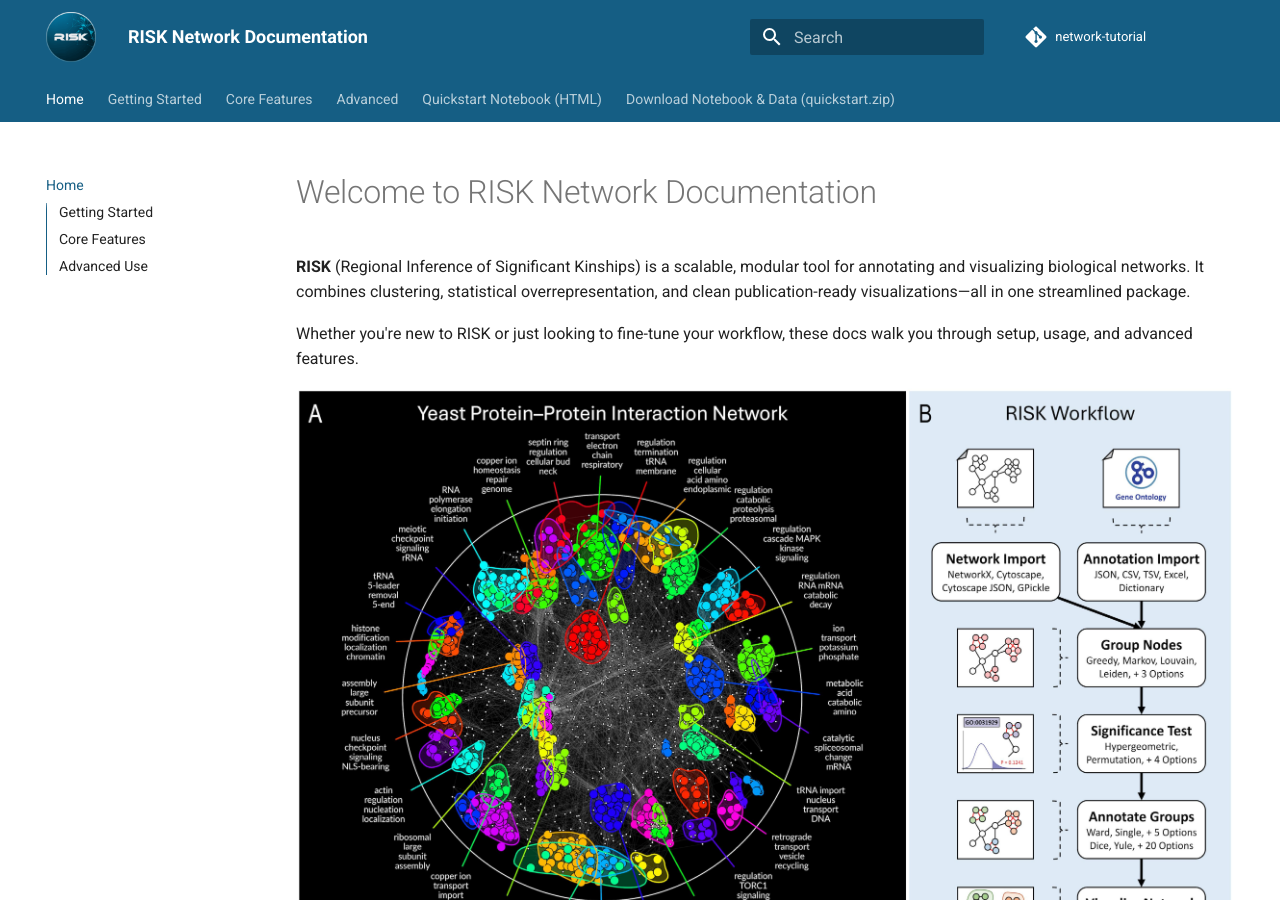
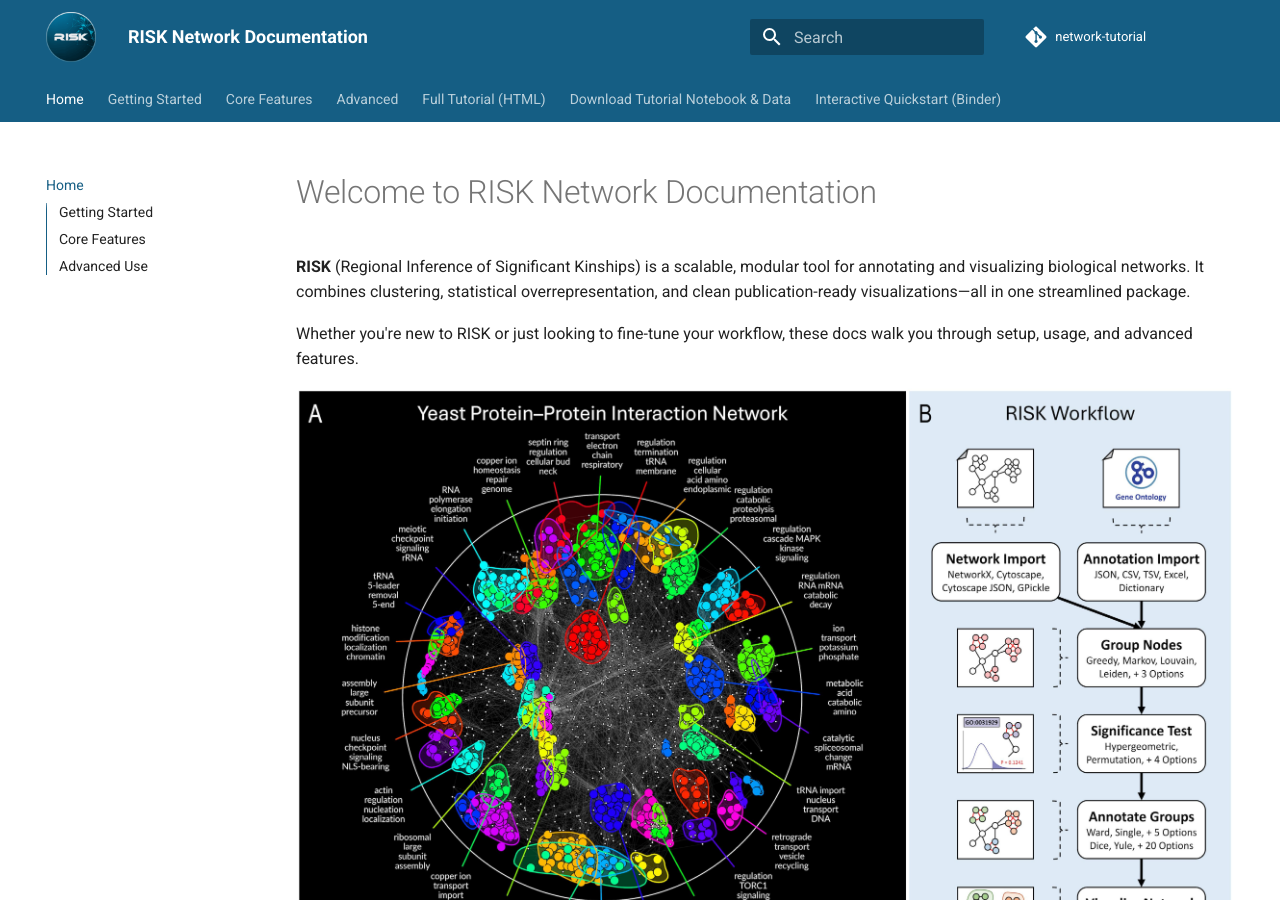
Before and after one commit to riskportal/network-tutorial, an MkDocs documentation site: the page built from docs/index.md, in a window 1280 px wide and 900 px high. Built offline with MkDocs 1.6.1 and Material for MkDocs 9.7.7, drawn with Linux system fonts in a browser that asks for light colours; comment, search, counter and statistics services are not loaded.

Commit message:
update mkdocs.yml

```diff
--- a/mkdocs.yml
+++ b/mkdocs.yml
@@ -46,7 +46,8 @@ nav:
   - Advanced:
       - 7. Advanced Plotting: 7_advanced_plotting.md
       - 8. Parameters: 8_parameters.md
-  - Quickstart Notebook (HTML): quickstart.html
-  - Download Notebook & Data (quickstart.zip): quickstart.zip
+  - Full Tutorial (HTML): tutorial.html
+  - Download Tutorial Notebook & Data: tutorial.zip
+  - Interactive Quickstart (Binder): https://mybinder.org/v2/gh/riskportal/network-tutorial/HEAD?filepath=notebooks/quickstart_binder.ipynb
 extra_css:
   - stylesheets/extra.css
```
